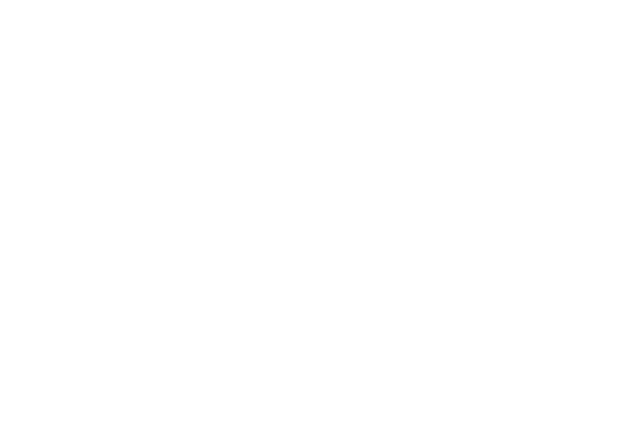
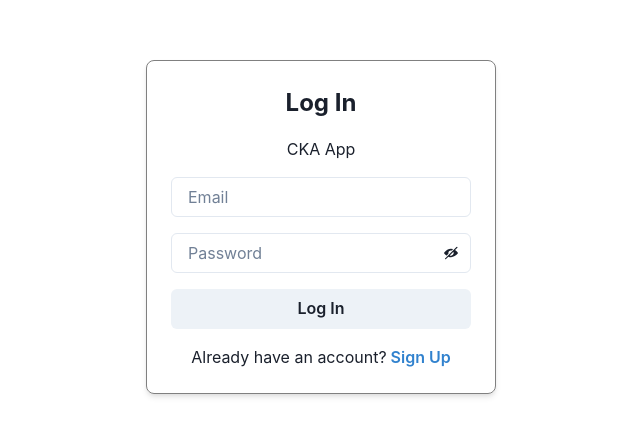
Before and after one commit to clis013/TeamCKA, a React (Vite) app: page /auth in a window 1280 px wide. Before the commit this address had no page. Shown: the part 173-608 px from the top of the page, without its empty margins (319-959 px from the left). Built offline with nearby package versions, Linux system fonts and the light colour scheme.

Commit message:
auth page

```diff
--- a/src/App.jsx
+++ b/src/App.jsx
@@ -11,7 +11,7 @@
     <>
     <PageLayout>
       <Routes>
-        <Route path ='/' element={<AuthPage/>}/>
+        <Route path ='/auth' element={<AuthPage/>}/>
         <Route path ='/dashboard' element={<Dashboard/>}/>
         <Route path ='/project-and-task' element={<ProjectAndTaskPage/>}/>
         <Route path ='/discussion-board' element={<DiscussionBoard/>}/>
--- a/src/Layouts/PageLayout/PageLayout.jsx
+++ b/src/Layouts/PageLayout/PageLayout.jsx
@@ -8,7 +8,7 @@
   return (
     <Flex>
         {/*sidebar on the left */}
-        {pathname !=='/' ? (
+        {pathname !=='/auth' ? (
           <>
             <Box w={{base:"70px",md:"240px"}}>
               <Sidebar/>
--- a/src/components/AuthForm/Login.jsx
+++ b/src/components/AuthForm/Login.jsx
@@ -1,6 +1,7 @@
 import { Button, Input, InputGroup, InputRightElement, VStack, Text} from "@chakra-ui/react";
 import { useState } from "react";
 import { supabase } from "../../client";
+import { Route, Routes } from 'react-router-dom'
 import { ViewIcon, ViewOffIcon } from "@chakra-ui/icons";
 
 const Login = () => {
@@ -15,10 +16,7 @@
   console.log(supabase)
   console.log(inputs)
 
-  if (loginError) {
-    console.error(loginError);
-    setError(loginError.message);
-  }
+
 
   function handleChange(event) {
     setInputs((prevInputs) => ({
@@ -43,13 +41,14 @@
         setError(loginError.message); // Set error message
       } else {
         alert('Login successful!');
-        // Optionally, redirect to the main page or another page after login
-        // window.location.href = '/dashboard';  // Example of redirect
+
       }
     } catch (err) {
       setError('An unexpected error occurred'); // General error
     }
   }
+
+
 
   return (
     <>
```
